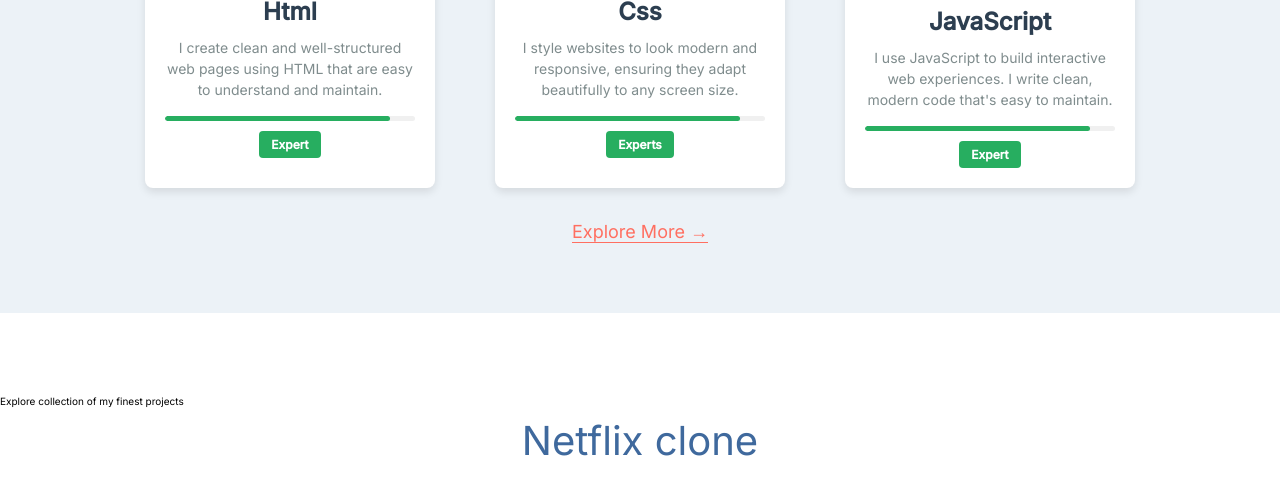
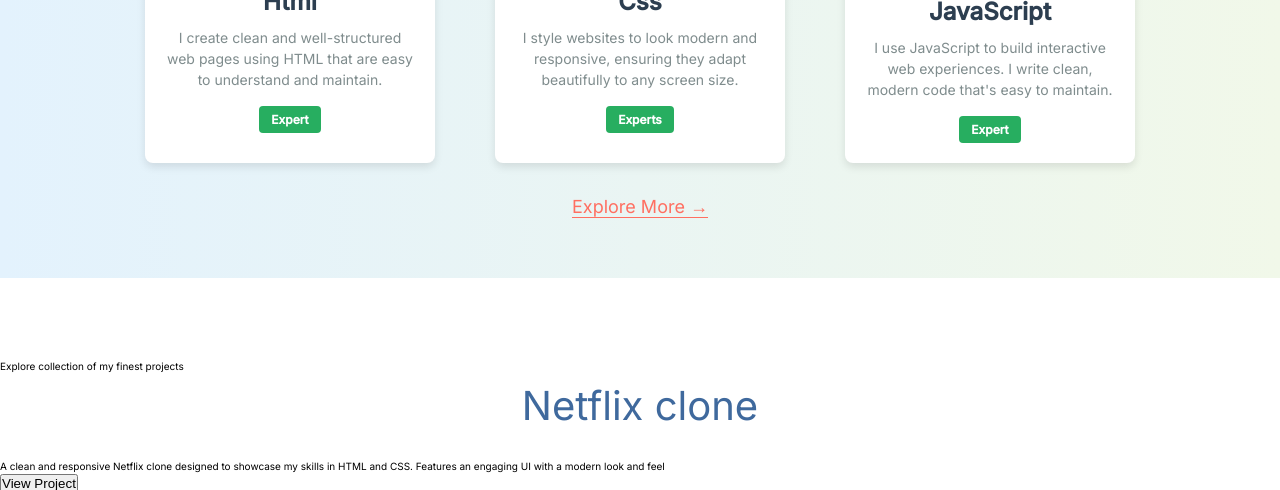
Before and after one commit to harsh120631/personal-portfolio-v2, a website built with Parcel: page index.html in a window 1280 px wide. Shown: the part 1518-2008 px from the top of the page. Built offline with nearby package versions, Linux system fonts and the light colour scheme.

Commit message:
some changes i na live-server

```diff
--- a/index.html
+++ b/index.html
@@ -114,7 +114,7 @@
                 I create clean and well-structured web pages using HTML that are
                 easy to understand and maintain.
               </div>
-              <div class="skill__showcase--html__progress">
+              <div class="skill__showcase__progress">
                 <div
                   class="skill__showcase--html__progress-bar"
                   style="width: 90%"
@@ -134,7 +134,7 @@
                 I style websites to look modern and responsive, ensuring they
                 adapt beautifully to any screen size.
               </div>
-              <div class="skill__showcase--css__progress">
+              <div class="skill__showcase__progress">
                 <div
                   class="skill__showcase--css__progress-bar"
                   style="width: 90%"
@@ -153,7 +153,7 @@
                 I use JavaScript to build interactive web experiences. I write
                 clean, modern code that's easy to maintain.
               </div>
-              <div class="skill__showcase--js__progress">
+              <div class="skill__showcase__progress">
                 <div
                   class="skill__showcase--js__progress-bar"
                   style="width: 90%"
--- a/src/sass/layout/_skill.scss
+++ b/src/sass/layout/_skill.scss
@@ -46,6 +46,7 @@
         &__html--logo:hover,&__css--logo:hover,&__js--logo:hover{
             transform: scale(1.1);
         }
+
 
         &__heading{
             font-size: 2.4rem;
@@ -97,21 +98,3 @@
     font-size: 1.2rem; /* 12px */
     font-weight: 600;
 }
-.skill__showcase--html__progress,
-.skill__showcase--css__progress,
-.skill__showcase--js__progress {
-    width: 100%;
-    background: #f0f0f0;
-    border-radius: 0.25rem; /* 2.5px */
-    overflow: hidden;
-    margin-bottom: 1rem; /* 10px */
-}
-.skill__showcase--html__progress-bar,
-.skill__showcase--css__progress-bar,
-.skill__showcase--js__progress-bar {
-    height: 0.5rem; /* 5px */
-    background: #27ae60; /* Green to match the badge color */
-    border-radius: 0.25rem; /* 2.5px */
-    width: 90%; /* 90% proficiency */
-    transition: width 0.3s ease;
-}
--- a/src/sass/pages/_home.scss
+++ b/src/sass/pages/_home.scss
@@ -6,6 +6,7 @@
 
 }
 .skill{
-    padding: 9.6rem 0rem;
-    background-color: $color-primary-light;
+    padding: 8.6rem 0rem;
+    // background-color: $color-primary-light;
+    background: linear-gradient(to right, #e3f2fd, #f1f8e9);
 }
```
